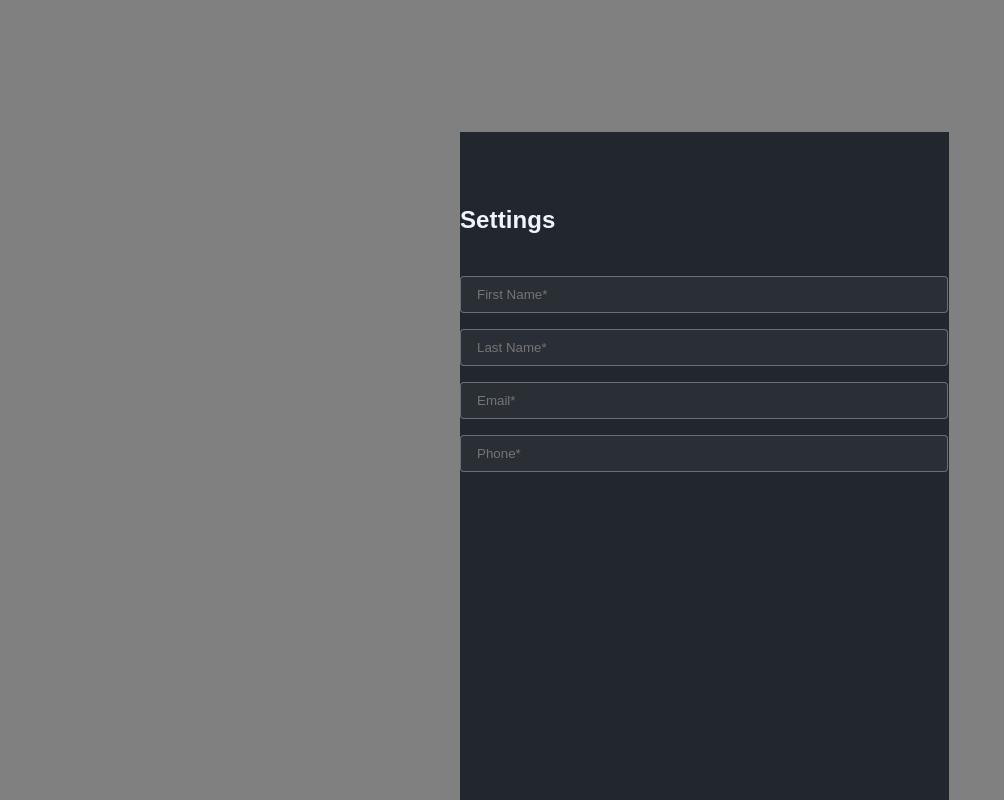
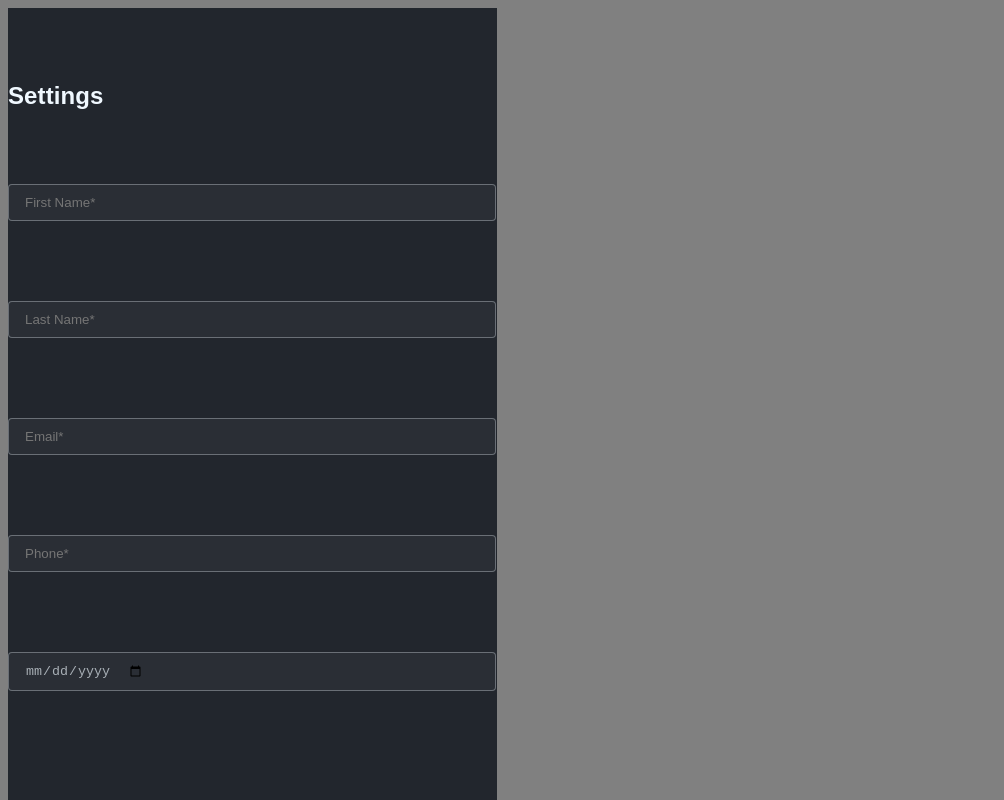
Before and after one commit to Mat-Carv/VHS-Challenge-User-Details-Page, a React (Create React App) app: page / in a window 1280 px wide. Shown: the top 800 px of the page, without its empty margins (0-1004 px from the left). Built offline with nearby package versions, Linux system fonts and the light colour scheme.

Commit message:
Inserted inputs into containers for styling

```diff
--- a/package.json
+++ b/package.json
@@ -10,6 +10,7 @@
     "@testing-library/user-event": "^13.5.0",
     "react": "^17.0.2",
     "react-dom": "^17.0.2",
+    "react-hook-form": "^7.27.0",
     "react-router-dom": "^6.2.1",
     "react-scripts": "^5.0.0",
     "web-vitals": "^2.1.4"
--- a/src/pages/UserUpdate.js
+++ b/src/pages/UserUpdate.js
@@ -1,8 +1,13 @@
 import React from "react";
-import * as Styles from '../styles/UserUpdateStyles'
+import * as Styles from '../styles/UserUpdateStyles';
+import { useForm } from "react-hook-form";
+import { useState, setState } from "react";
 
 function UserUpdate() {
-    return (
+
+  const { register, handleSubmit, errors } = useForm();
+
+  return (
     <>
       <Styles.Frame668>
 
@@ -11,10 +16,26 @@ function UserUpdate() {
           <Styles.Frame667>
             <Styles.ServiceTitle>Settings</Styles.ServiceTitle>
 
-            <Styles.Input type="text" placeholder="First Name*" name="first_name" />
-            <Styles.Input type="text" placeholder="Last Name*" name="last_name" />
-            <Styles.Input type="email" placeholder="Email*" name="email" />
-            <Styles.Input type="text" placeholder="Phone*" name="phone" />
+            <Styles.InputContainer>
+              <Styles.Input type="text" placeholder="First Name*" name="first_name" />
+            </Styles.InputContainer>
+
+            <Styles.InputContainer>
+              <Styles.Input type="text" placeholder="Last Name*" name="last_name" />
+            </Styles.InputContainer>
+
+            <Styles.InputContainer>
+              <Styles.Input type="email" placeholder="Email*" name="email" />
+            </Styles.InputContainer>
+
+            <Styles.InputContainer>
+              <Styles.Input type="text" placeholder="Phone*" name="phone" />
+            </Styles.InputContainer>
+
+            <Styles.InputContainer>
+              <Styles.Input type="date" name="day_of_birth" />
+            </Styles.InputContainer>
+
           </Styles.Frame667>
 
           <Styles.Frame171>
--- a/src/styles/UserUpdateStyles.js
+++ b/src/styles/UserUpdateStyles.js
@@ -1,5 +1,6 @@
 import styled from '@emotion/styled'
 
+//----------------------------------------------------- Containers
 // Container for the Form side of the page
 export const Frame668 = styled.div`
 display: flex;
@@ -10,8 +11,6 @@ padding: 0px;
 position: absolute;
 width: 489px;
 height: 867px;
-left: 460px;
-top: 132px;
 `
 
 // Container for the main body of the Form
@@ -70,6 +69,30 @@ flex-grow: 0;
 margin: 30px 0px;
 `
 
+export const InputContainer = styled.div`
+/* Auto layout */
+
+display: flex;
+flex-direction: column;
+align-items: flex-start;
+padding: 0px;
+
+position: static;
+left: 0%;
+right: 0%;
+top: 8.51%;
+bottom: 79.26%;
+
+
+/* Inside auto layout */
+
+flex: none;
+order: 1;
+flex-grow: 0;
+margin: 32px 0px;
+`
+
+//----------------------------------------------------- Form Components
 export const ServiceTitle = styled.h3`
 position: static;
 width: 106px;
@@ -115,7 +138,9 @@ left: calc(50% - 488px/2);
 top: 35.29%;
 bottom: 0%;
 
-/* white/06.slight */
+&, select, textarea {
+    color: rgba(240, 248, 255, 0.64);
+}
 
 background: rgba(240, 248, 255, 0.04);
 /* white/03.help */
@@ -138,6 +163,8 @@ align-self: stretch;
 flex-grow: 0;
 margin: 8px 0px;
 `
+
+
 
 export const Submit = styled.input`
 display: flex;
```
Also changed, not shown: 1 other file (tests, documents, lock files or other folders).
